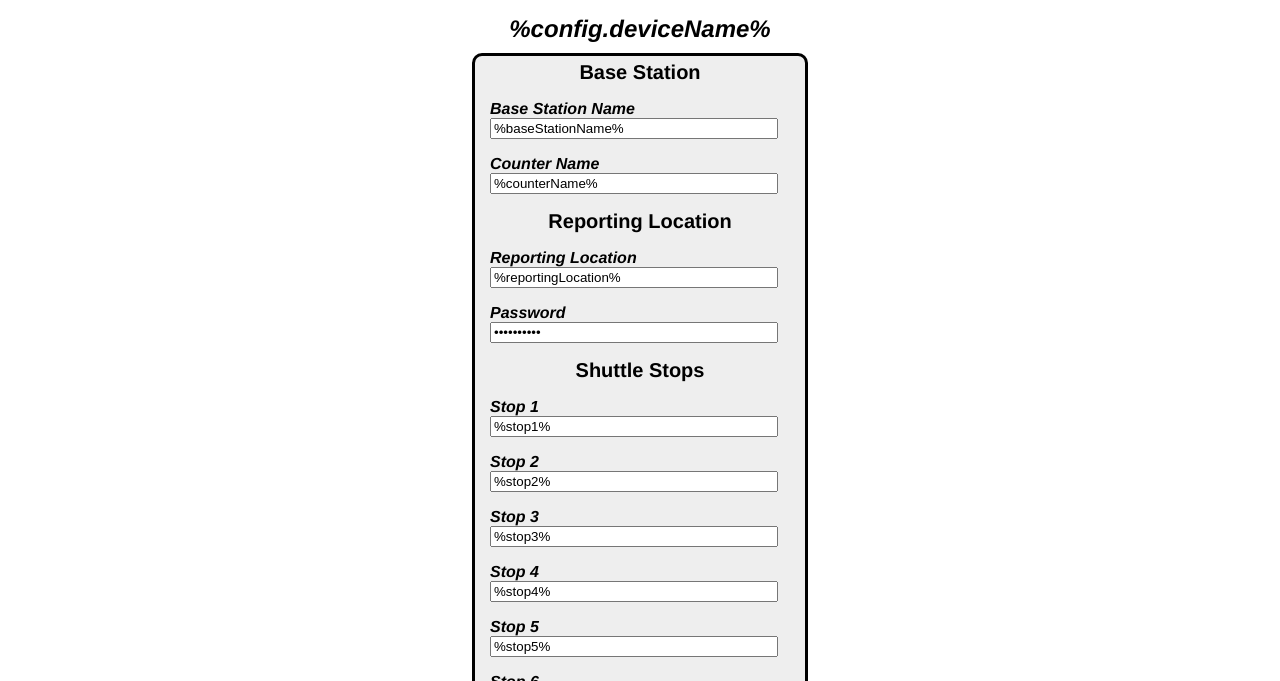
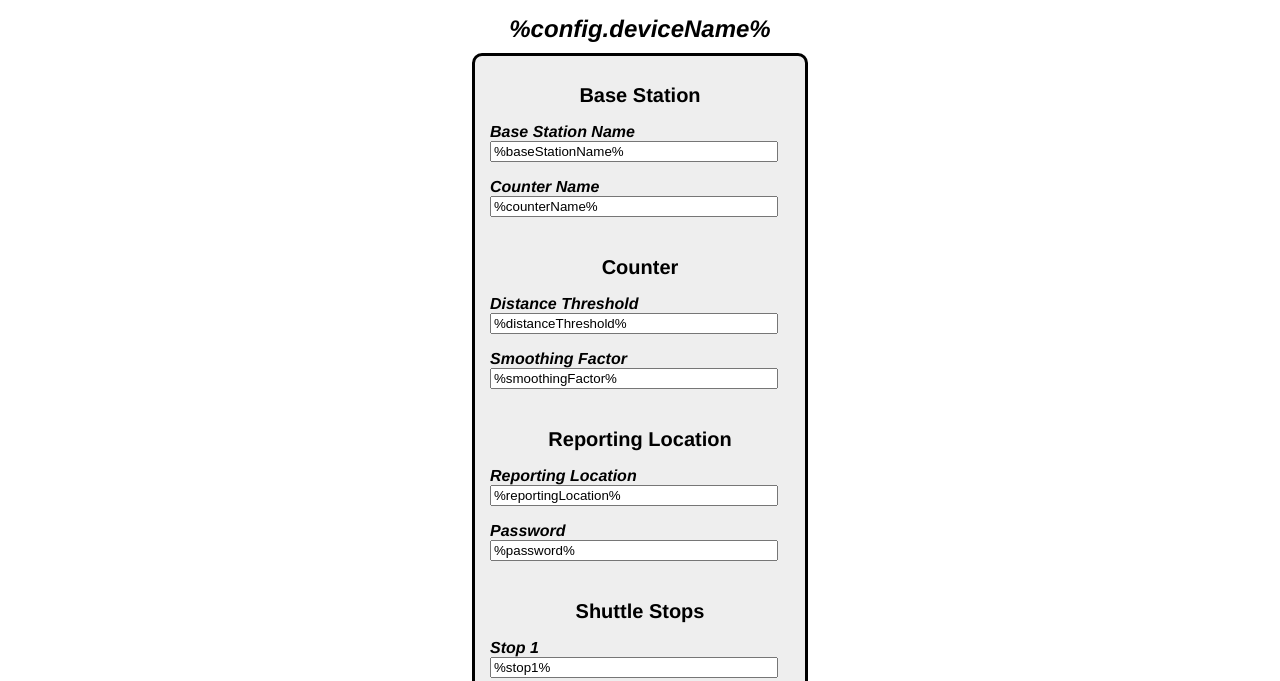
Before and after one commit to digamesystems/DigameShuttleBasestation, a plain HTML site: page data/index.html in a window 1280 px wide. Shown: the part 119-800 px from the top of the page. Drawn offline with Linux system fonts and the light colour scheme.

Commit message:
Added parameter summary at boot Tweaked web interface to trim whitespace Added Counter parameters to web ui Loading saved counter parmeters to counter at boot Shortened period between network scans to 10 sec. Improved output readability

```diff
--- a/data/index.html
+++ b/data/index.html
@@ -14,7 +14,7 @@
 
     <form action="/parameters">
 
-      <H3>Base Station</H3>
+      <H3><br>Base Station</H3>
       <p></p>
       <label for="baseName">Base Station Name</label>
       <input type="text" id="baseName" name="baseName" value="%baseStationName%"><br>
@@ -23,16 +23,25 @@
       <input type="text" id="countName" name="countName" value="%counterName%"><br>
       <p></p>
 
-      <h3>Reporting Location</h3>
+      <h3><br>Counter</h3>
+      <p></p>
+      <label for="distThreshold">Distance Threshold</label>
+      <input type="text" id="distThreshold" name="distThreshold" value="%distanceThreshold%"><br>
+      <p></p>
+      <label for="smoothFactor">Smoothing Factor</label>
+      <input type="text" id="smoothFactor" name="smoothFactor" value="%smoothingFactor%"><br>
+      <p></p>
+
+      <h3><br>Reporting Location</h3>
       <p></p>
       <label for="reptLocation">Reporting Location</label>
       <input type="text" id="reptLocation" name="reptLocation" value="%reportingLocation%"><br>
       <p></p>
       <label for="password">Password</label>
-      <input type="password" id="password" name="password" value="%password%"><br>
+      <input type="text" id="password" name="password" value="%password%"><br>
       <p></p>
 
-      <h3>Shuttle Stops</h3>
+      <h3><br>Shuttle Stops</h3>
       <p></p>
       <label for="stop1">Stop 1</label>
       <input type="text" id="stop1" name="stop1" value="%stop1%"><br>
@@ -66,11 +75,17 @@
       <p></p>
 
       <br>
+      <br>
 
       <div class="center">
+
           <input type="submit" value="Submit">
-      </div>
-    </form>
+
+       </div>
+
+       <br>
+
+      </form>
 
 
     <hr>
```
Also changed, not shown: data/config.txt, 1 other file.
